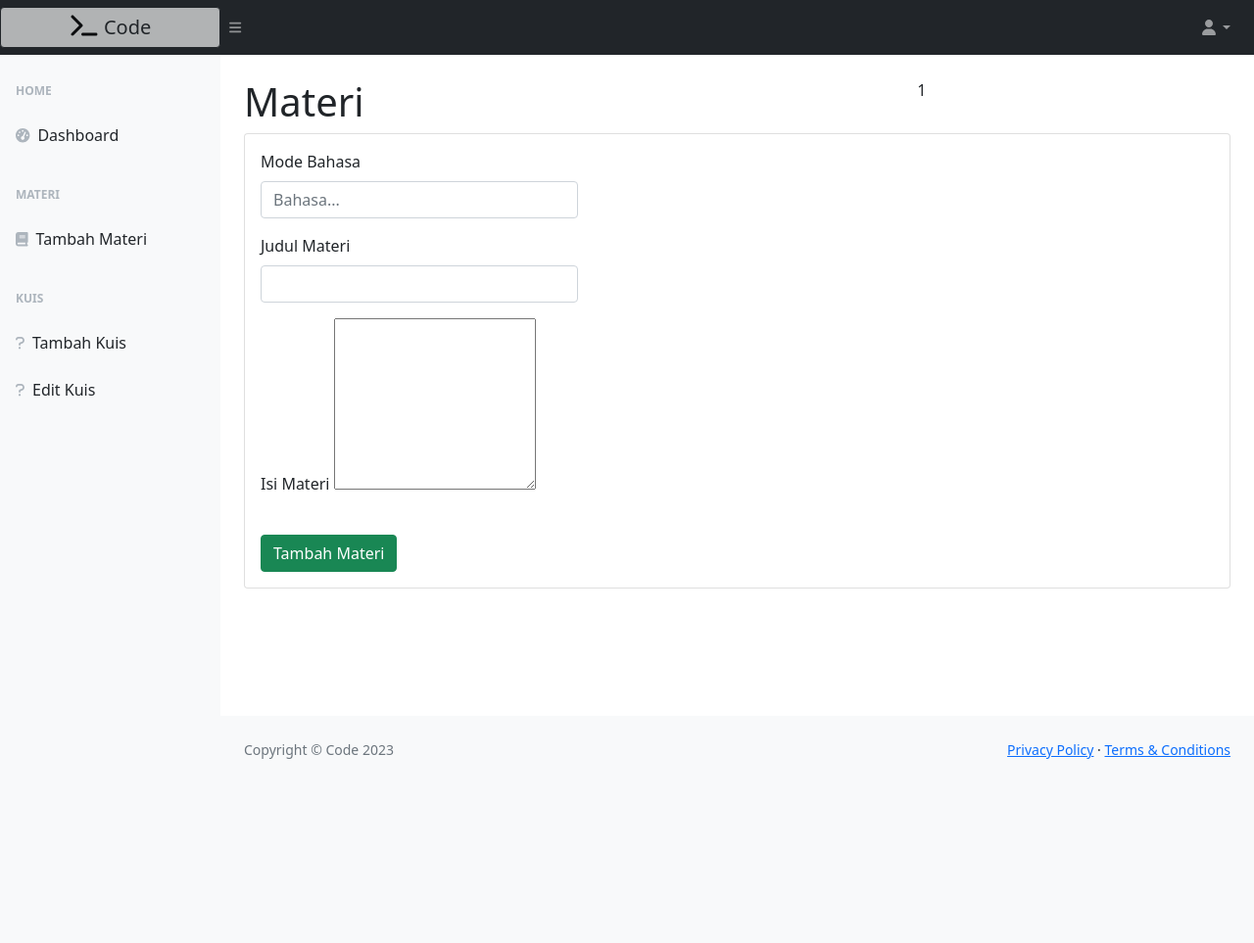
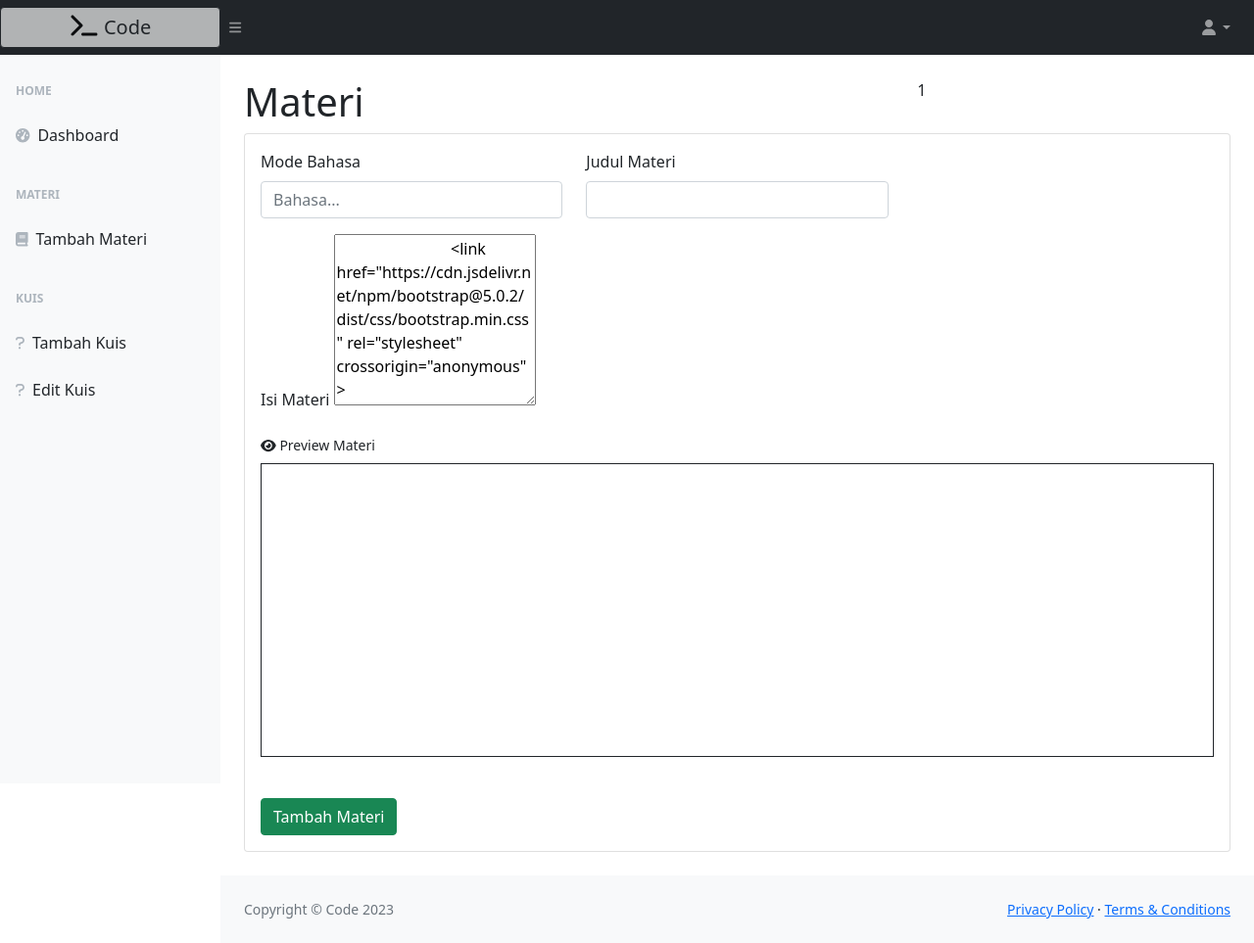
Before and after one commit to kurisu55/e-learning, a PHP site: page /tokubetsu/materi/tambah_materi.php in a window 1280 px wide. Shown: the whole page at 98% size. Before the commit the page ends 775 px from the top, so only its background shows below. Run offline with PHP 8.4, Linux system fonts and the light colour scheme; the visitor is signed in with stand-in values (Sample User, id 1); data that the repository does not hold is empty; a map, chart or similar area stays blank; some libraries are stand-ins or nearby versions.

Commit message:
Preview materi berhasil, planning add URL reference

```diff
--- a/tokubetsu/materi/tambah_materi.php
+++ b/tokubetsu/materi/tambah_materi.php
@@ -61,6 +61,7 @@ require '../template/sidebar.php';
             <div class="card mb-4">
                 <div class="card-body">
                     <form action="" method="post">
+                        <div class="row">
                             <div class="col-4 mb-3">
                                 <label for="mode" class="form-label">Mode Bahasa</label>
                                 <input class="form-control" list="datalistOptions" id="mode" name="mode" placeholder="Bahasa...">
@@ -74,9 +75,17 @@ require '../template/sidebar.php';
                                 <label for="judul" class="form-label">Judul Materi</label>
                                 <input type="text" class="form-control" id="judul" name="judul">
                             </div>
-                        <div class="col-10 mb-3">
+                        </div>
+                        <div class="col mb-3">
                             <label for="materi" class="form-label">Isi Materi</label>
-                            <textarea class="ckeditor" id="ckeditor" rows="3" name="isi" style="height: 175px;" placeholder="" value=""></textarea>
+                            <textarea class="ckeditor" id="editor1" rows="3" name="isi" style="height: 175px;">
+                            <link href="https://cdn.jsdelivr.net/npm/bootstrap@5.0.2/dist/css/bootstrap.min.css" rel="stylesheet" integrity="sha384-EVSTQN3/azprG1Anm3QDgpJLIm9Nao0Yz1ztcQTwFspd3yD65VohhpuuCOmLASjC" crossorigin="anonymous">
+                            <script src="https://cdn.jsdelivr.net/npm/@popperjs/core@2.9.2/dist/umd/popper.min.js" integrity="sha384-IQsoLXl5PILFhosVNubq5LC7Qb9DXgDA9i+tQ8Zj3iwWAwPtgFTxbJ8NT4GN1R8p" crossorigin="anonymous"></script>
+                            <script src="https://cdn.jsdelivr.net/npm/bootstrap@5.0.2/dist/js/bootstrap.min.js" integrity="sha384-cVKIPhGWiC2Al4u+LWgxfKTRIcfu0JTxR+EQDz/bgldoEyl4H0zUF0QKbrJ0EcQF" crossorigin="anonymous"></script></textarea>
+                        </div>
+                        <div class="col mb-3">
+                            <legend class="small"><i class="fas fa-eye"></i> Preview Materi</legend>
+                            <iframe class="py-1 mb-1" id="preview" frameborder="1" width="100%" height="300" style="border: 0.5px solid;"></iframe>
                         </div>
                         <button class="btn btn-success mt-3" id="button" type="submit" name="tambah">Tambah Materi</button>
                     </form>
```
Lines whose indentation alone changed are shown as unchanged.
